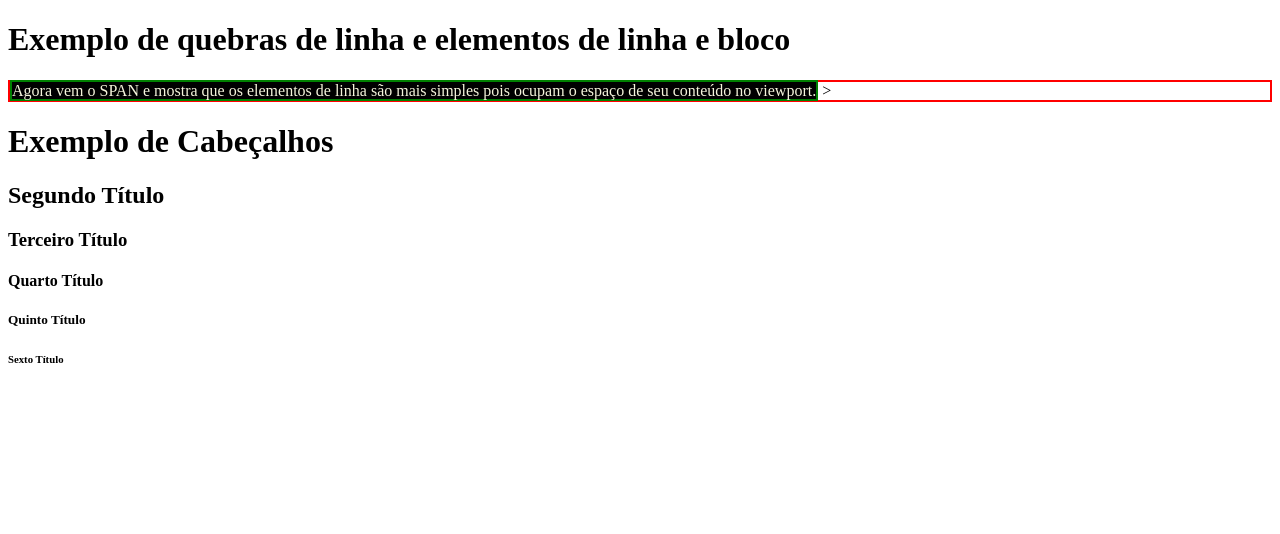
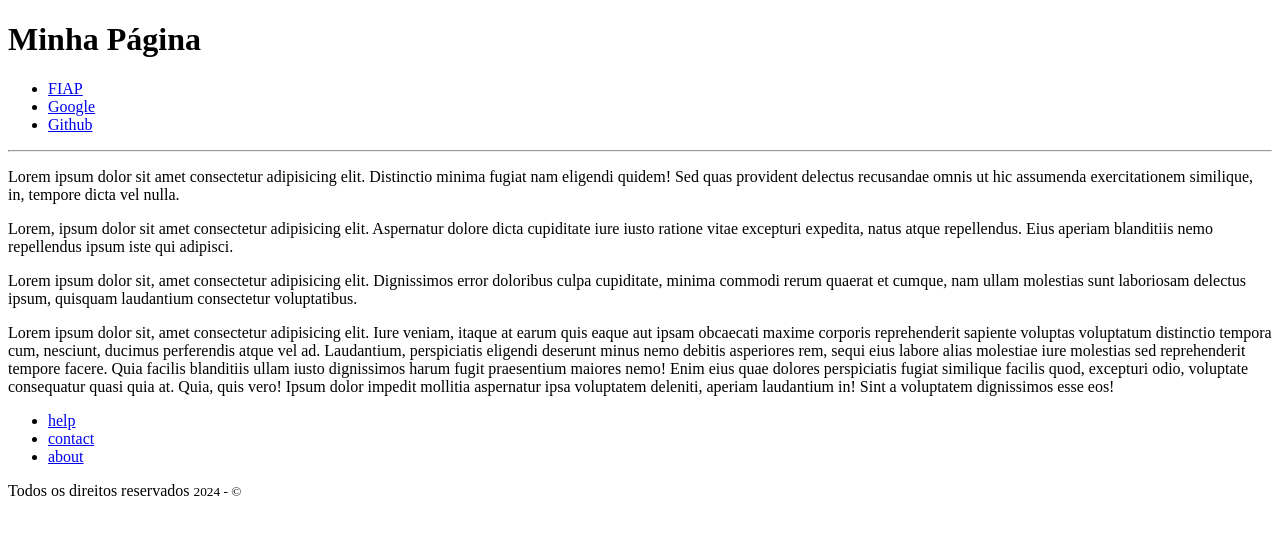
Before and after one commit to gudeaguiar/projeto-inicial, a plain HTML site: page index.html in a window 1280 px wide. Drawn offline with Linux system fonts and the light colour scheme.

Commit message:
About e help adicionados

```diff
--- a/index.html
+++ b/index.html
@@ -17,24 +17,70 @@ The <!DOCTYPE html> declaration defines that this document is an HTML5 document
     <title>EXEMPLO</title>
   </head>
   <body>
-    <h1>Exemplo de quebras de linha e elementos de linha e bloco</h1>
 
-    <div style="border: solid red 2px;"
-     <p style="border: solid blue 2px;"
-        A div é um elemento de bloco, porque ocupa a linha toda! Já o parágrafo é um elemento de linha e bloco!
-    </p>
-    <span
-     style="border: solid green 2px; background-color: black; color: beige;"
-        > Agora vem o SPAN e mostra que os elementos
-        de linha são mais simples pois ocupam o espaço de seu conteúdo no viewport.</span>
-      >
+    <div class="container">
+
+      <header class="cacecalho">
+          <h1>Minha Página</h1>
+             <nav>
+              <!-- ul= unordered list e dentro dela somente podemos adicionar elementos li = list item.-->
+      <ul>
+          <li>
+            <a href="https://www2.fiap.com.br/" target="_blank"> FIAP </a>
+          </li>
+
+          <li>
+            <a href="https://www.google.com.br/" target="_blank"> Google </a>
+          </li>
+
+          <li>
+            <a href="https://github.com/" target="_blank"> Github</a>
+          </li>
+        </ul>
+      </nav>
+      </header>
+
+      <hr />
+
+      <section>
+       <p>
+        Lorem ipsum dolor sit amet consectetur adipisicing elit. Distinctio minima fugiat nam eligendi quidem! Sed quas provident delectus recusandae omnis ut hic assumenda exercitationem similique, in, tempore dicta vel nulla.
+       </p>
+       <p>
+        Lorem, ipsum dolor sit amet consectetur adipisicing elit. Aspernatur dolore dicta cupiditate iure iusto ratione vitae excepturi expedita, natus atque repellendus. Eius aperiam blanditiis nemo repellendus ipsum iste qui adipisci.
+       </p>
+       <p>
+        Lorem ipsum dolor sit, amet consectetur adipisicing elit. Dignissimos error doloribus culpa cupiditate, minima commodi rerum quaerat et cumque, nam ullam molestias sunt laboriosam delectus ipsum, quisquam laudantium consectetur voluptatibus.
+       </p>
+       <p>
+        Lorem ipsum dolor sit, amet consectetur adipisicing elit. Iure veniam,
+          itaque at earum quis eaque aut ipsam obcaecati maxime corporis
+          reprehenderit sapiente voluptas voluptatum distinctio tempora cum,
+          nesciunt, ducimus perferendis atque vel ad. Laudantium, perspiciatis
+          eligendi deserunt minus nemo debitis asperiores rem, sequi eius labore
+          alias molestiae iure molestias sed reprehenderit tempore facere. Quia
+          facilis blanditiis ullam iusto dignissimos harum fugit praesentium
+          maiores nemo! Enim eius quae dolores perspiciatis fugiat similique
+          facilis quod, excepturi odio, voluptate consequatur quasi quia at.
+          Quia, quis vero! Ipsum dolor impedit mollitia aspernatur ipsa
+          voluptatem deleniti, aperiam laudantium in! Sint a voluptatem
+          dignissimos esse eos!
+       </p>
+      </section>
+
+      <footer class="rodape">
+      <nav>
+          <ul>
+            <li><a href="#">help</a></li>
+            <li><a href="#">contact</a></li>
+            <li><a href="#">about</a></li>
+          </ul>
+      </nav>
+     <p>
+      Todos os direitos reservados <small>2024 - &copy;</small></p>
+     </footer>
+
+
     </div>
-    <h1>Exemplo de Cabeçalhos</h1>
-    <h2>Segundo Título</h2>
-    <h3>Terceiro Título</h3>
-    <h4>Quarto Título</h4>
-    <h5>Quinto Título</h5>
-    <h6>Sexto Título</h6>
-
   </body>
 </html>
```
Also changed, not shown: Paginass/about.html (added), Paginass/contact.html (added), Paginass/help.html (added), 1 other file.
